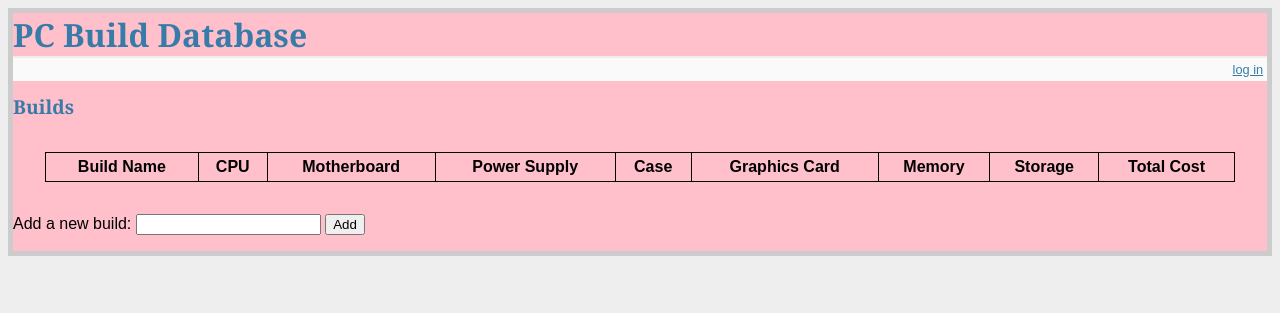
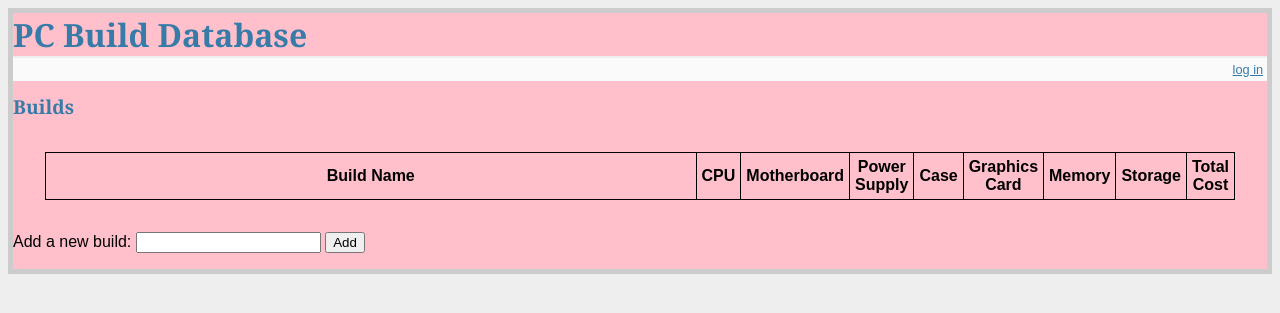
Before and after one commit to btsaubt/pc-build-db, a Flask app: template templates/build_index.html in a window 1280 px wide. Shown: the top 313 px of the page. Run offline with Flask 2, Linux system fonts and the light colour scheme; the template is opened without the code that fills it, so the values that code supplies are empty; parts of the project's set-up code (start-up, migrations or seed data) failed here and were passed over.

Commit message:
some changes to border and td

```diff
--- a/templates/build_index.html
+++ b/templates/build_index.html
@@ -3,7 +3,8 @@
 
 
 <style>
-table, th, tr {
+table, th, td {
+  width:100%;
   border: 1px solid black;
   border-collapse: collapse;
 }
@@ -30,7 +31,7 @@ td {
   <h2>Builds</h2>
 
   <div id="container">
-  <table style="width:100%" border="1">
+  <table>
     <tr>
       <th>Build Name</th>
       <th>CPU</th>
```
